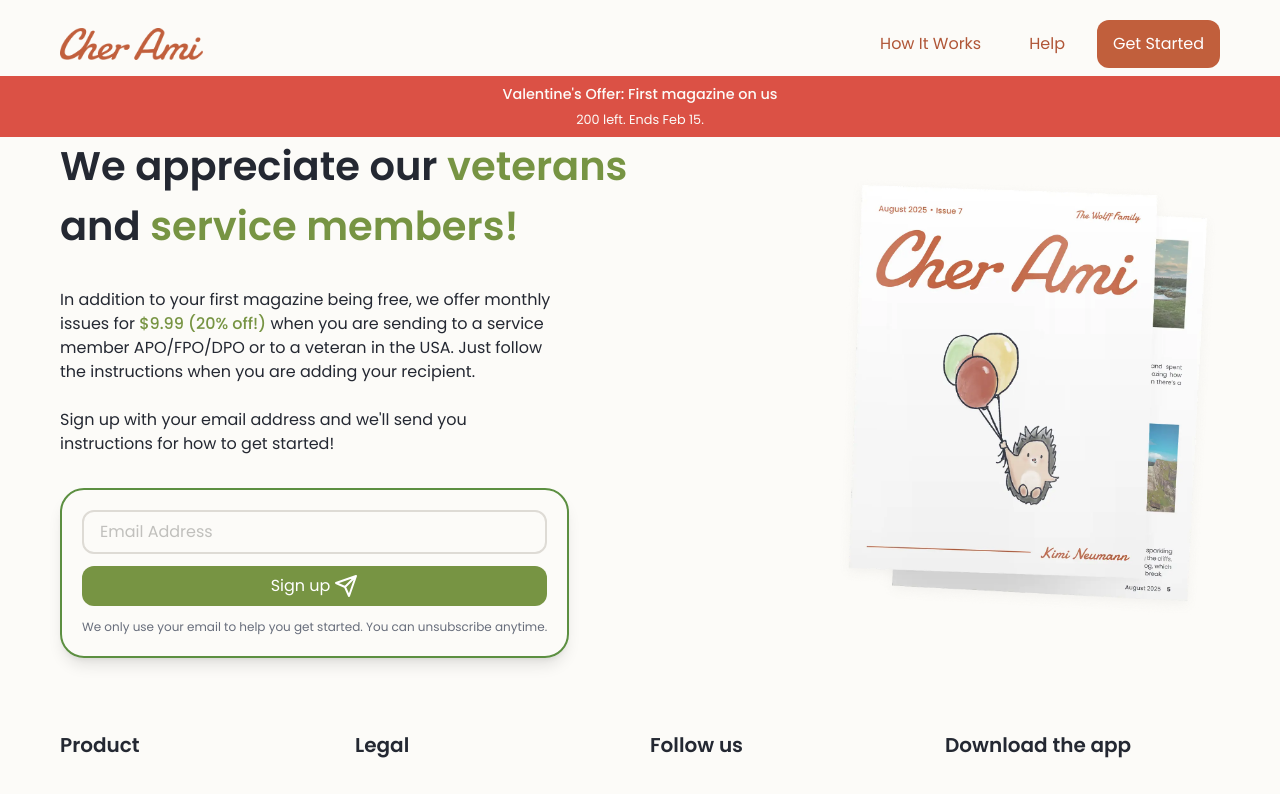
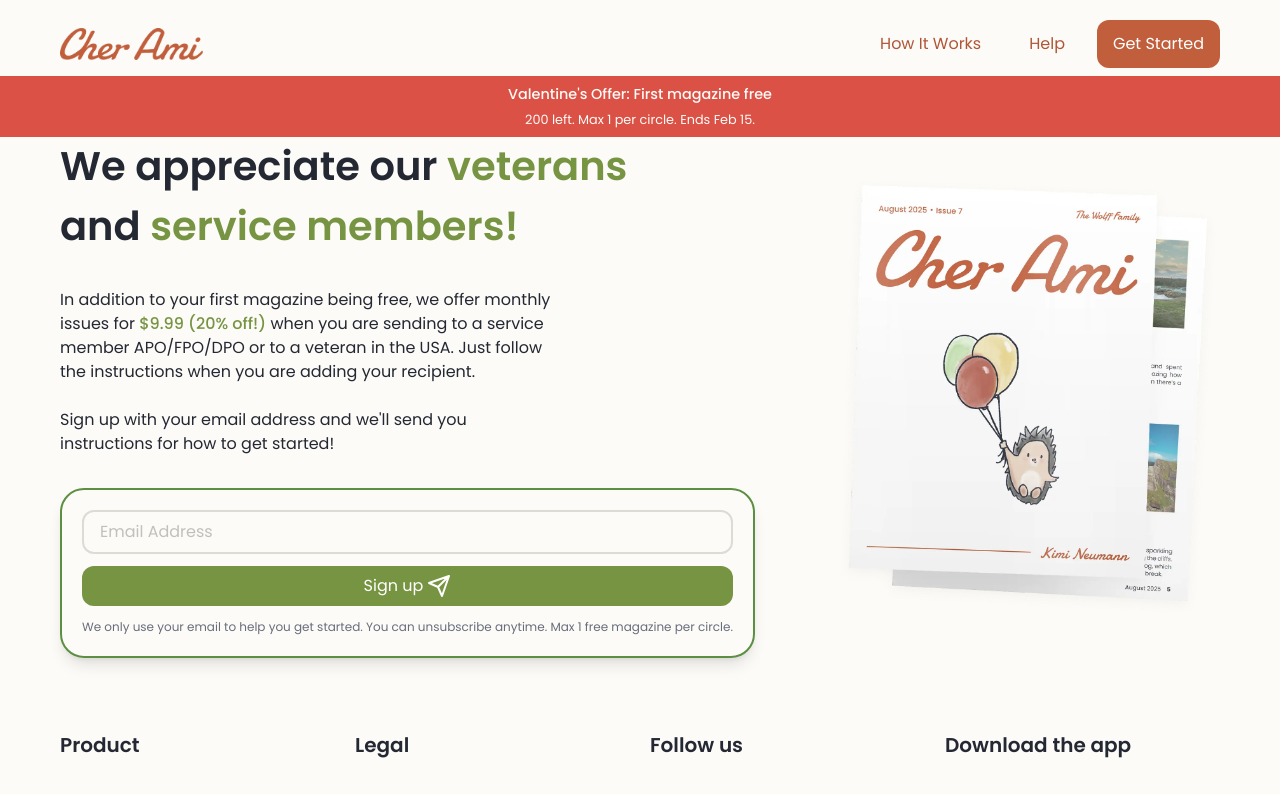
Before and after one commit to Jackalope523/cher-ami-website, a Next.js app: page /military in a window 1280 px wide. Shown: the top 794 px of the page. Built offline with nearby package versions, Linux system fonts and the light colour scheme.

Commit message:
Cover statements

```diff
--- a/components/EmailCTA.tsx
+++ b/components/EmailCTA.tsx
@@ -93,7 +93,11 @@
               <Image src={SendIcon} alt="arrow icon" />
           </button>
         </div>
-        <p className="text-[0.75rem] text-[#676D7B]">We only use your email to help you get started. You can unsubscribe anytime.</p>
+        <p className="text-[0.75rem] text-[#676D7B]">
+          We only use your email to help you get started.
+          You can unsubscribe anytime.
+          Max 1 free magazine per circle.
+        </p>
       </form>
     );
   }
--- a/components/Header.tsx
+++ b/components/Header.tsx
@@ -133,10 +133,10 @@
           className="absolute bg-[#DB5145] w-full animate-slide-down">
           <Link href="/start" className="flex flex-col gap-1 py-2 px-5 lg:px-13 xl:px-5">
             <p className="text-[.9rem] text-[#FCFBF8] text-center font-medium">
-              Valentine's Offer: First magazine on us
+              Valentine's Offer: First magazine free
             </p>
             <p className="text-[.8rem] text-[#FCFBF8] text-center font-normal">
-              200 left. Ends Feb 15.
+              200 left. Max 1 per circle. Ends Feb 15.
             </p>
           </Link>
         </div>
```
